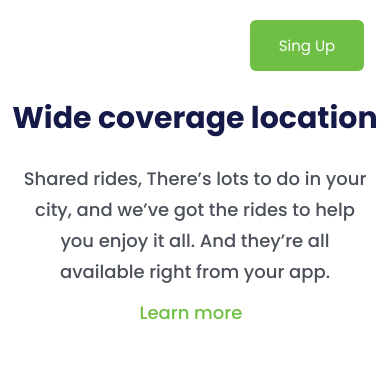
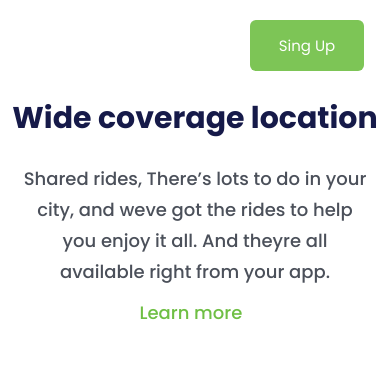
Before and after one commit to Howard-Lorrain/Primeiro-Projeto-Responsivo, a plain HTML site: page devclubb/index.html in a window 390 px wide. In both pictures the pointer is over the button "Sing Up". Shown: the top 369 px of the page. Drawn offline with Linux system fonts and the light colour scheme.

Commit message:
alteraçaõ tag (P) no index.html, e aplicação Opacity no #Butão no style.css

```diff
--- a/devclubb/index.html
+++ b/devclubb/index.html
@@ -25,7 +25,7 @@
         <img src="./img/Desafio-CSS.png.png" alt="logo-img">
         <div>
             <h1>Wide coverage location</h1>
-            <p>Shared rides, There’s lots to do in your city, and we’ve got the rides to help you enjoy it all. And they’re all available right from your app.</p>
+            <p>Shared rides, There’s lots to do in your city, and weve got the rides to help you enjoy it all. And theyre all available right from your app.</p>
             <a id="link-div" href="jw.org">Learn more</a>
         </div>
     </main>
--- a/devclubb/style.css
+++ b/devclubb/style.css
@@ -110,10 +110,12 @@
         margin-top: 140px;
         position: sticky;
         left: 250px;
+
        }
 
-
-
+      #Botão:hover{
+      opacity: 0.9;
+   }
        header{
          display: none;
        }
```
